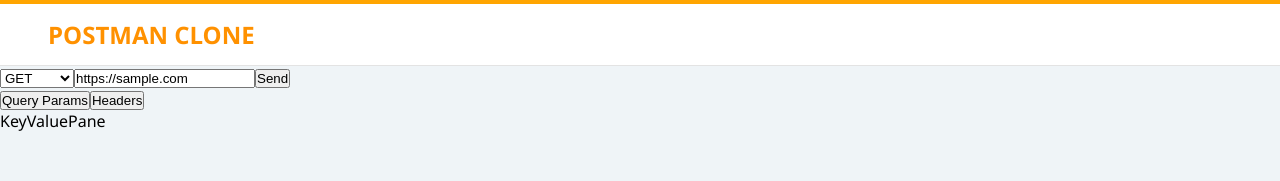
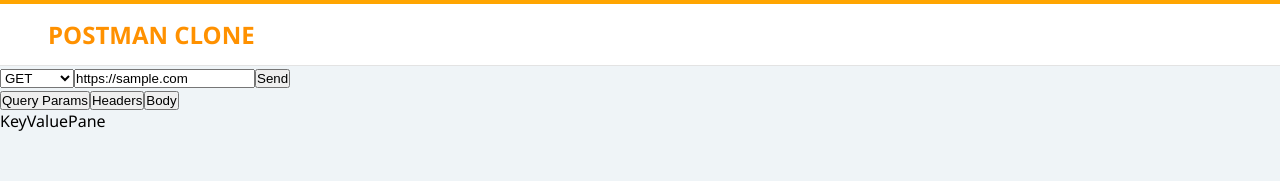
Before and after one commit to rohan-hari/Postman-Clone-React, a React (Create React App) app: page / in a window 1280 px wide. Shown: the top 181 px of the page. Built offline with nearby package versions, Linux system fonts and the light colour scheme.

Commit message:
RequestEditor component

```diff
--- a/src/components/Input/KeyValue/KeyValuePane.jsx
+++ /dev/null
@@ -1,5 +0,0 @@
-import React from 'react';
-
-export default function KeyValuePane() {
-  return <div>KeyValuePane</div>;
-}
--- /dev/null
+++ b/src/components/RequestEditor/JsonEditor/JsonEditorPanel.jsx
@@ -0,0 +1,5 @@
+import React from 'react';
+
+export default function JsonEditorPane() {
+  return <div>JsonEditorPane</div>;
+}
--- /dev/null
+++ b/src/components/RequestEditor/KeyValue/KeyValuePanel.jsx
@@ -0,0 +1,6 @@
+import React from 'react';
+import { v4 as uuidv4 } from 'uuid';
+
+export default function KeyValuePane({ state }) {
+  return <div>KeyValuePane</div>;
+}
--- a/src/components/Input/RequestEditor/RequestEditor.jsx
+++ b/src/components/RequestEditor/UrlEditor/UrlEditor.jsx
@@ -2,28 +2,28 @@
 
 const requestMethods = [
   {
-    key: 'get',
-    value: 'GET',
+    slug: 'get',
+    method: 'GET',
   },
   {
-    key: 'post',
-    value: 'POST',
+    slug: 'post',
+    method: 'POST',
   },
   {
-    key: 'put',
-    value: 'PUT',
+    slug: 'put',
+    method: 'PUT',
   },
   {
-    key: 'patch',
-    value: 'PATCH',
+    slug: 'patch',
+    method: 'PATCH',
   },
   {
-    key: 'delete',
-    value: 'DELETE',
+    slug: 'delete',
+    method: 'DELETE',
   },
 ];
 
-export default function RequestEditor({
+export default function UrlEditor({
   url,
   setUrl,
   reqMethod,
@@ -38,8 +38,8 @@
           onChange={(e) => setReqMethod(e.target.value)}
         >
           {requestMethods.map((option) => (
-            <option key={option.key} value={option.value}>
-              {option.value}
+            <option key={option.slug} value={option.method}>
+              {option.method}
             </option>
           ))}
         </select>
--- a/src/components/Tab-Groups/RequestTabGroup.jsx
+++ b/src/components/Tab-Groups/RequestTabGroup.jsx
@@ -1,28 +1,38 @@
 import React from 'react';
 import { Tab } from '@headlessui/react';
 
-import KeyValuePane from '../Input/KeyValue/KeyValuePane';
+import KeyValuePanel from '../RequestEditor/KeyValue/KeyValuePanel';
+import JsonEditorPanel from '../RequestEditor/JsonEditor/JsonEditorPanel';
 
 export default function RequestTabGroup({
   queryParams,
   setQueryParams,
   headers,
   setHeaders,
+  body,
+  setBody,
 }) {
   const requestTabs = [
     {
       slug: 'query-params',
       title: 'Query Params',
-      pane: KeyValuePane,
+      pane: KeyValuePanel,
       state: queryParams,
       setState: setQueryParams,
     },
     {
       slug: 'headers',
       title: 'Headers',
-      pane: KeyValuePane,
+      pane: KeyValuePanel,
       state: headers,
       setState: setHeaders,
+    },
+    {
+      slug: 'body',
+      title: 'Body',
+      pane: JsonEditorPanel,
+      state: body,
+      setState: setBody,
     },
   ];
 
@@ -36,7 +46,7 @@
       <Tab.Panels>
         {requestTabs.map((tab) => (
           <Tab.Panel key={tab.slug}>
-            <tab.pane />
+            <tab.pane state={tab.state} setState={tab.setState} />
           </Tab.Panel>
         ))}
       </Tab.Panels>
--- a/src/components/workspace/Request.jsx
+++ b/src/components/workspace/Request.jsx
@@ -1,21 +1,31 @@
 import React, { useState } from 'react';
 
-import RequestEditor from '../Input/RequestEditor/RequestEditor';
+import UrlEditor from '../RequestEditor/UrlEditor/UrlEditor';
 import RequestTabGroup from '../Tab-Groups/RequestTabGroup';
 
 export default function Request() {
   const [url, setUrl] = useState('https://sample.com');
   const [reqMethod, setReqMethod] = useState('GET');
 
+  const [queryParams, setQueryParams] = useState();
+  const [headers, setHeaders] = useState();
+  const [body, setBody] = useState('{\n\t\n}');
   return (
     <>
-      <RequestEditor
+      <UrlEditor
         url={url}
         setUrl={setUrl}
         reqMethod={reqMethod}
         setReqMethod={setReqMethod}
       />
-      <RequestTabGroup />
+      <RequestTabGroup
+        queryParams={queryParams}
+        setQueryParams={setQueryParams}
+        headers={headers}
+        setHeaders={setHeaders}
+        body={body}
+        setBody={setBody}
+      />
     </>
   );
 }
```
